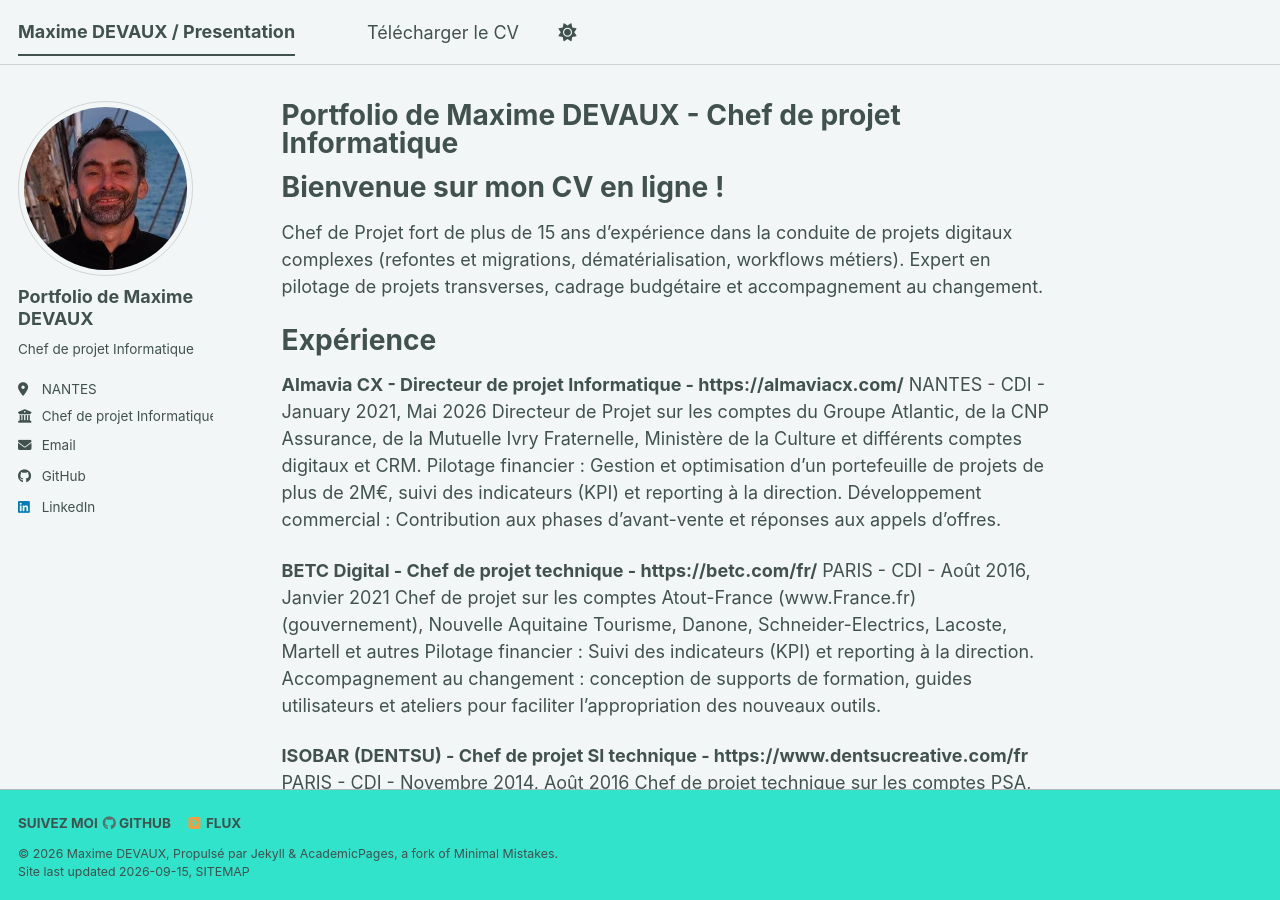
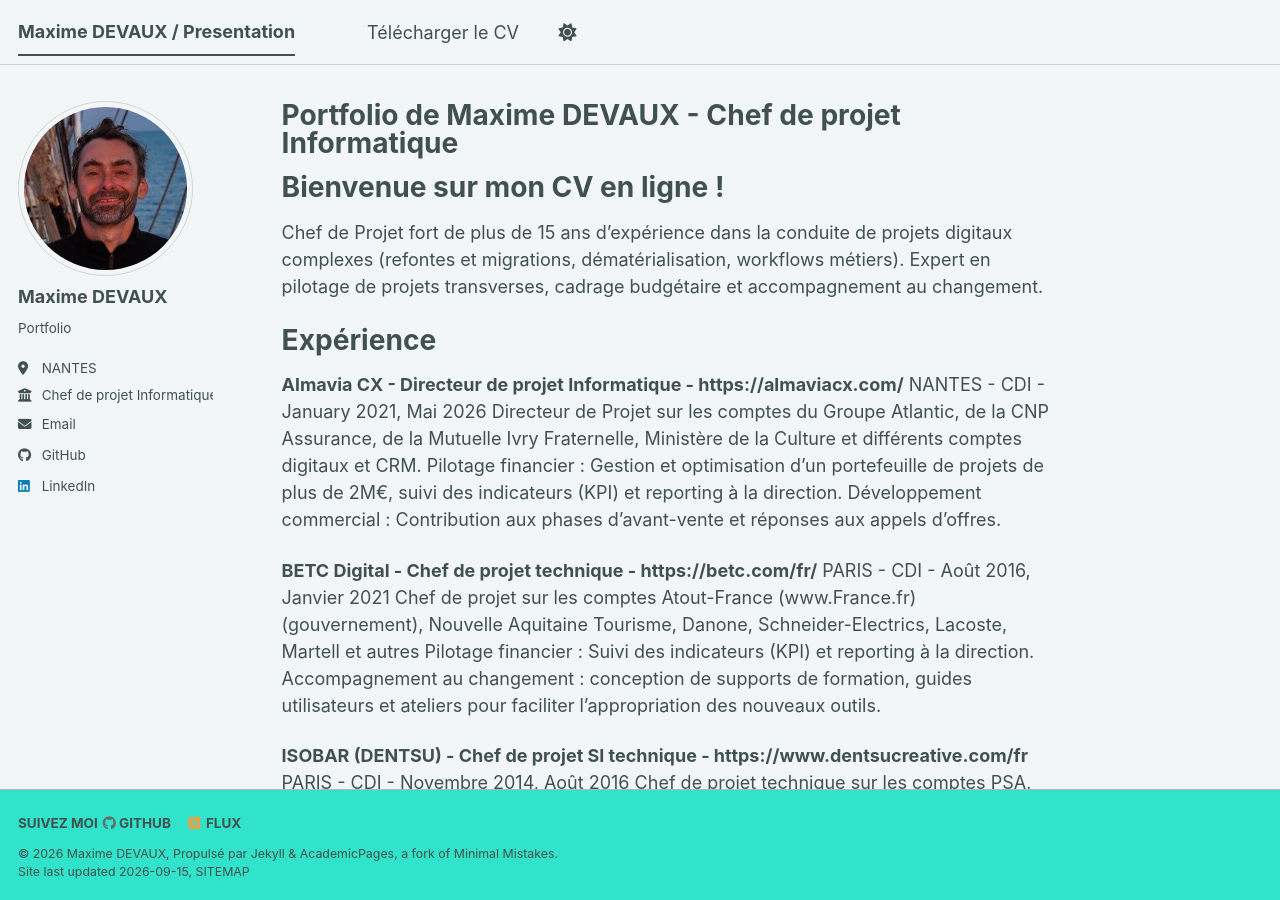
Before and after one commit to maximedevaux/maximedevaux.github.io, a Jekyll site: the page built from _pages/about.md, in a window 1280 px wide and 900 px high. Built offline with Jekyll 4.4.1, drawn with Linux system fonts in a browser that asks for light colours; a style sheet for code colours, icons or effects is not loaded.

Commit message:
Modify author name and bio in _config.yml
Updated author name and bio in the configuration file.

```diff
--- a/_config.yml
+++ b/_config.yml
@@ -24,9 +24,9 @@
 author:
   # Biographic information
   avatar           : "profile.png"
-  name             : "Portfolio de Maxime DEVAUX"
+  name             : "Maxime DEVAUX"
   pronouns         : # example: "he"
-  bio              : "Chef de projet Informatique"
+  bio              : "Portfolio"
   location         : "NANTES"
   employer         : "Chef de projet Informatique"
   uri              : # "https://www.linkedin.com/in/maximedevaux/"
```
